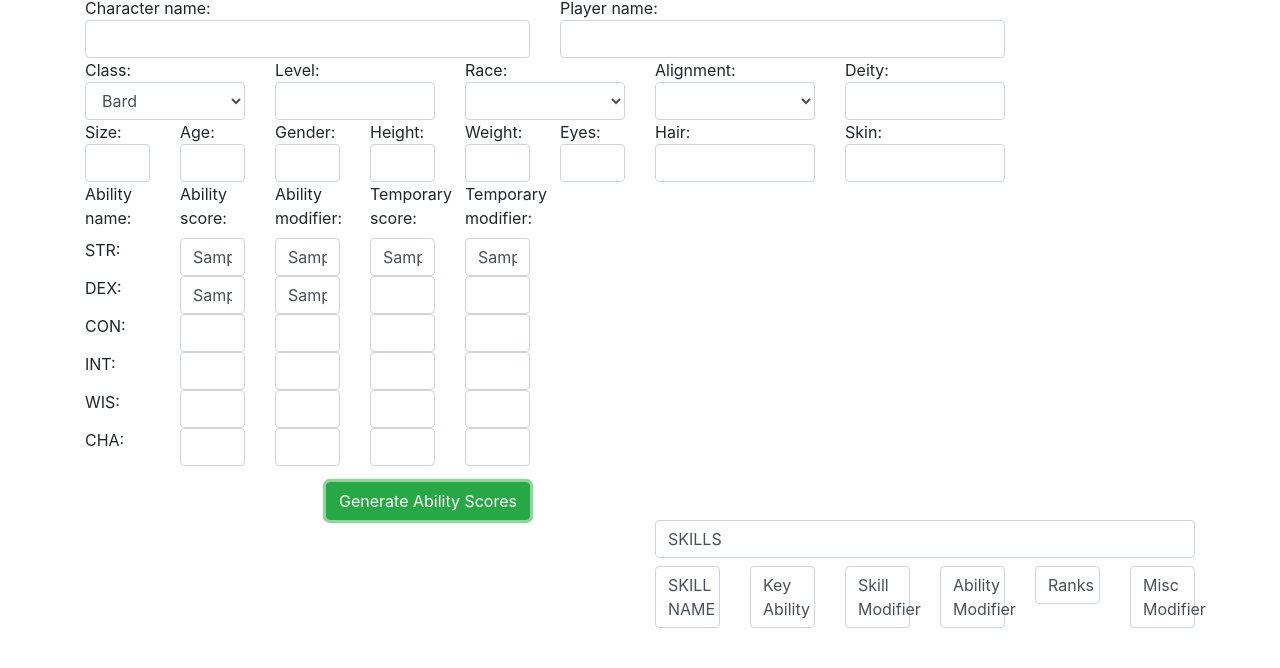
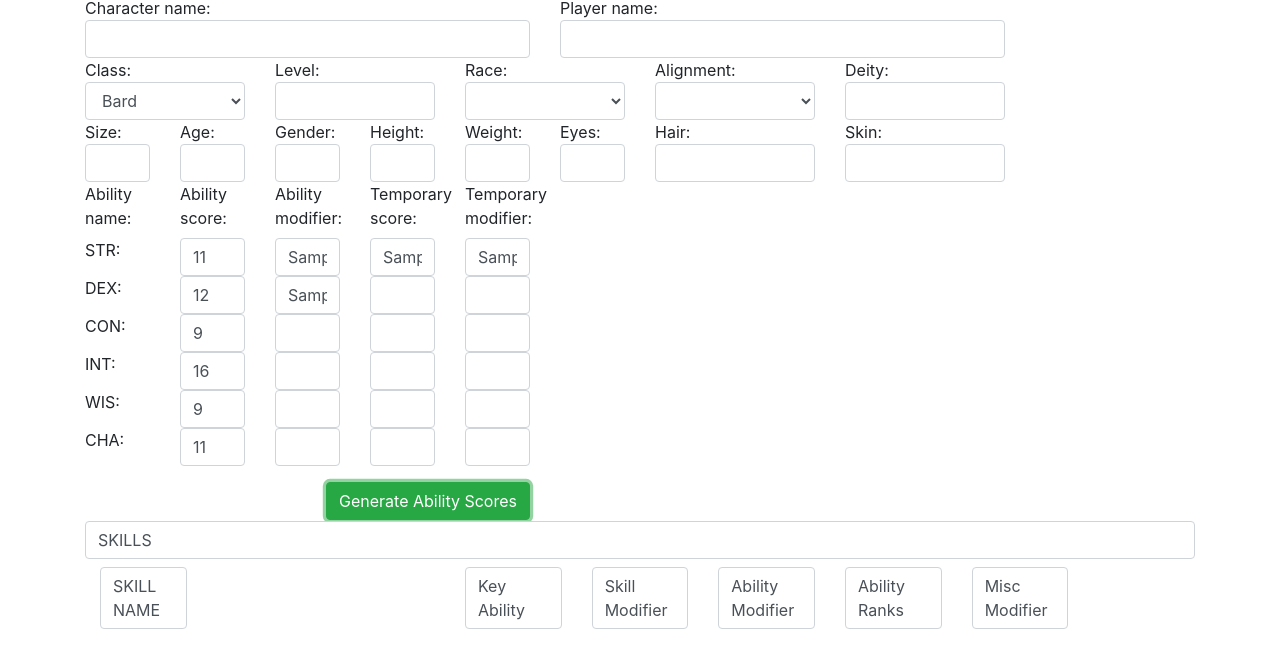
Before and after one commit to CliveSlatter/ADND_CharacterGenerator, a plain HTML site: page resources/client/index.html in a window 1280 px wide. Both pictures are taken after typing "Sample", "Sample", "Sample", "Sample", "Sample", "Sample" into the empty fields and a click on the button "Generate Ability Scores". Shown: the part 60-728 px from the top of the page. Drawn offline with Linux system fonts and the light colour scheme.

Commit message:
Main form changed

```diff
--- a/resources/client/index.html
+++ b/resources/client/index.html
@@ -10,44 +10,46 @@
     <script src="/client/js/js.cookie.min.js"></script>
     <link href="/client/css/bootstrap.min.css" rel="stylesheet">
     <link href="/client/css/custom.css" rel="stylesheet">
+    <script src="/client/js/character.js"></script>
 
 </head>
-<body onload="pageLoad();">
+<body>
 
 <h1 style="text-align: center">D&D 3.5 Character Sheet</h1>
 
 <div class="container">
     <div class="row">
-        <div class="col-5 d-inline-block">Character name:<input type="text" name="cName" required class="form-control">
+        <div class="col-5 d-inline-block">Character name:<input type="text" id="cName" required class="form-control">
         </div>
-        <div class="col-5 d-inline-block">Player name:<input type="text" name="pName" class="form-control"></div>
+        <div class="col-5 d-inline-block">Player name:<input type="text" id="pName" class="form-control"></div>
     </div>
 
     <div class="row">
         <div class="col-2 d-inline-block">Class:<select class="form-control" required>
             <option>Bard</option>
         </select></div>
-        <div class="col-2 d-inline-block">Level:<input type="text" name="level" required class="form-control"></div>
+        <div class="col-2 d-inline-block">Level:<input type="text" id="level" required class="form-control"></div>
         <div class="col-2 d-inline-block">Race:<select class="form-control" required></select></div>
         <div class="col-2 d-inline-block">Alignment:<select class="form-control" required></select></div>
-        <div class="col-2 d-inline-block">Deity:<input type="text" name="deity" class="form-control"></div>
+        <div class="col-2 d-inline-block">Deity:<input type="text" id="deity" class="form-control"></div>
     </div>
 
     <div class="row">
-        <div class="col-1 d-inline-block">Size:<input type="text" name="size" class="form-control"></div>
-        <div class="col-1 d-inline-block">Age:<input type="text" name="age" class="form-control"></div>
-        <div class="col-1 d-inline-block">Gender:<input type="text" name="gender" class="form-control"></div>
-        <div class="col-1 d-inline-block">Height:<input type="text" name="height" class="form-control"></div>
-        <div class="col-1 d-inline-block">Weight:<input type="text" name="weight" class="form-control"></div>
-        <div class="col-1 d-inline-block">Eyes:<input type="text" name="eyes" class="form-control"></div>
-        <div class="col-2 d-inline-block">Hair:<input type="text" name="hair" class="form-control"></div>
-        <div class="col-2 d-inline-block">Skin:<input type="text" name="skin" class="form-control"></div>
+        <div class="col-1 d-inline-block">Size:<input type="text" id="size" class="form-control"></div>
+        <div class="col-1 d-inline-block">Age:<input type="text" id="age" class="form-control"></div>
+        <div class="col-1 d-inline-block">Gender:<input type="text" id="gender" class="form-control"></div>
+        <div class="col-1 d-inline-block">Height:<input type="text" id="height" class="form-control"></div>
+        <div class="col-1 d-inline-block">Weight:<input type="text" id="weight" class="form-control"></div>
+        <div class="col-1 d-inline-block">Eyes:<input type="text" id="eyes" class="form-control"></div>
+        <div class="col-2 d-inline-block">Hair:<input type="text" id="hair" class="form-control"></div>
+        <div class="col-2 d-inline-block">Skin:<input type="text" id="skin" class="form-control"></div>
     </div>
+</div>
 
-
+<div class="container">
     <div class="row">
         <div class="col-6">
-            <form class="form-group">
+            <form id="abilities" class="form-group">
                 <div class="row">
                     <div class="col-2 d-inline-block"><label>Ability name:</label></div>
                     <div class="col-2 d-inline-block"><label>Ability score:</label></div>
@@ -58,51 +60,53 @@
 
                 <div class="row">
                     <div class="col-2 d-inline-block"><label>STR:</label></div>
-                    <div class="col-2 d-inline-block"><input type="text" name="str_as" class="form-control"></div>
-                    <div class="col-2 d-inline-block"><input type="text" name="str_am" class="form-control"></div>
-                    <div class="col-2 d-inline-block"><input type="text" name="str_ts" class="form-control"></div>
-                    <div class="col-2 d-inline-block"><input type="text" name="str_tm" class="form-control"></div>
+                    <div class="col-2 d-inline-block"><input type="text" id="str_as" class="form-control"></div>
+                    <div class="col-2 d-inline-block"><input type="text" id="str_am" class="form-control"></div>
+                    <div class="col-2 d-inline-block"><input type="text" id="str_ts" class="form-control"></div>
+                    <div class="col-2 d-inline-block"><input type="text" id="str_tm" class="form-control"></div>
                 </div>
 
                 <div class="row">
                     <div class="col-2 d-inline-block"><label>DEX:</label></div>
-                    <div class="col-2 d-inline-block"><input type="text" name="dex_as" class="form-control"></div>
-                    <div class="col-2 d-inline-block"><input type="text" name="dex_am" class="form-control"></div>
-                    <div class="col-2 d-inline-block"><input type="text" name="dex_ts" class="form-control"></div>
-                    <div class="col-2 d-inline-block"><input type="text" name="dex_tm" class="form-control"></div>
+                    <div class="col-2 d-inline-block"><input type="text" id="dex_as" class="form-control"></div>
+                    <div class="col-2 d-inline-block"><input type="text" id="dex_am" class="form-control"></div>
+                    <div class="col-2 d-inline-block"><input type="text" id="dex_ts" class="form-control"></div>
+                    <div class="col-2 d-inline-block"><input type="text" id="dex_tm" class="form-control"></div>
                 </div>
                 <div class="row">
                     <div class="col-2 d-inline-block"><label>CON:</label></div>
-                    <div class="col-2 d-inline-block"><input type="text" name="con_as" class="form-control"></div>
-                    <div class="col-2 d-inline-block"><input type="text" name="con_am" class="form-control"></div>
-                    <div class="col-2 d-inline-block"><input type="text" name="con_ts" class="form-control"></div>
-                    <div class="col-2 d-inline-block"><input type="text" name="con_tm" class="form-control"></div>
+                    <div class="col-2 d-inline-block"><input type="text" id="con_as" class="form-control"></div>
+                    <div class="col-2 d-inline-block"><input type="text" id="con_am" class="form-control"></div>
+                    <div class="col-2 d-inline-block"><input type="text" id="con_ts" class="form-control"></div>
+                    <div class="col-2 d-inline-block"><input type="text" id="con_tm" class="form-control"></div>
                 </div>
                 <div class="row">
                     <div class="col-2 d-inline-block"><label>INT:</label></div>
-                    <div class="col-2 d-inline-block"><input type="text" name="int_as" class="form-control"></div>
-                    <div class="col-2 d-inline-block"><input type="text" name="int_am" class="form-control"></div>
-                    <div class="col-2 d-inline-block"><input type="text" name="int_ts" class="form-control"></div>
-                    <div class="col-2 d-inline-block"><input type="text" name="int_tm" class="form-control"></div>
+                    <div class="col-2 d-inline-block"><input type="text" id="int_as" class="form-control"></div>
+                    <div class="col-2 d-inline-block"><input type="text" id="int_am" class="form-control"></div>
+                    <div class="col-2 d-inline-block"><input type="text" id="int_ts" class="form-control"></div>
+                    <div class="col-2 d-inline-block"><input type="text" id="int_tm" class="form-control"></div>
                 </div>
                 <div class="row">
                     <div class="col-2 d-inline-block"><label>WIS:</label></div>
-                    <div class="col-2 d-inline-block"><input type="text" name="wis_as" class="form-control"></div>
-                    <div class="col-2 d-inline-block"><input type="text" name="wis_am" class="form-control"></div>
-                    <div class="col-2 d-inline-block"><input type="text" name="wis_ts" class="form-control"></div>
-                    <div class="col-2 d-inline-block"><input type="text" name="wis_tm" class="form-control"></div>
+                    <div class="col-2 d-inline-block"><input type="text" id="wis_as" class="form-control"></div>
+                    <div class="col-2 d-inline-block"><input type="text" id="wis_am" class="form-control"></div>
+                    <div class="col-2 d-inline-block"><input type="text" id="wis_ts" class="form-control"></div>
+                    <div class="col-2 d-inline-block"><input type="text" id="wis_tm" class="form-control"></div>
                 </div>
                 <div class="row">
                     <div class="col-2 d-inline-block"><label>CHA:</label></div>
-                    <div class="col-2 d-inline-block"><input type="text" name="cha_as" class="form-control"></div>
-                    <div class="col-2 d-inline-block"><input type="text" name="cha_am" class="form-control"></div>
-                    <div class="col-2 d-inline-block"><input type="text" name="cha_ts" class="form-control"></div>
-                    <div class="col-2 d-inline-block"><input type="text" name="cha_tm" class="form-control"></div>
+                    <div class="col-2 d-inline-block"><input type="text" id="cha_as" class="form-control"></div>
+                    <div class="col-2 d-inline-block"><input type="text" id="cha_am" class="form-control"></div>
+                    <div class="col-2 d-inline-block"><input type="text" id="cha_ts" class="form-control"></div>
+                    <div class="col-2 d-inline-block"><input type="text" id="cha_tm" class="form-control"></div>
                 </div>
             </form>
             <div class="row">
                 <div class="col-10">
-                    <button class="btn btn-success float-right">Generate Ability Scores</button>
+                    <button onclick="GenerateAbilityScores();" class="btn btn-success float-right">Generate Ability
+                        Scores
+                    </button>
                 </div>
             </div>
 
@@ -120,17 +124,23 @@
 
         </div>
 
-        <div class="col-6">
+        <div class="col-12">
             <div class="row">
                 <div class="col-12"><label class="form-control">SKILLS</label></div>
             </div>
             <div class="row">
-                <div class="col-2"><label class="form-control">SKILL NAME</label></div>
-                <div class="col-2"><label class="form-control">Key Ability</label></div>
-                <div class="col-2"><label class="form-control">Skill Modifier</label></div>
-                <div class="col-2"><label class="form-control">Ability Modifier</label></div>
-                <div class="col-2"><label class="form-control">Ranks</label></div>
-                <div class="col-2"><label class="form-control">Misc Modifier</label></div>
+                <div class="col-4">
+                    <div class="col-4"><label class="form-control">SKILL NAME</label></div>
+                </div>
+                <div class="col-8">
+                    <div class="row">
+                        <div class="col-2 d-inline-block"><label class="form-control">Key Ability</label></div>
+                        <div class="col-2 d-inline-block"><label class="form-control">Skill Modifier</label></div>
+                        <div class="col-2 d-inline-block"><label class="form-control">Ability Modifier</label></div>
+                        <div class="col-2 d-inline-block"><label class="form-control">Ability Ranks</label></div>
+                        <div class="col-2 d-inline-block"><label class="form-control">Misc Modifier</label></div>
+                    </div>
+                </div>
             </div>
 
 
@@ -138,6 +148,12 @@
     </div>
 </div>
 
+</div>
+
+<div class="container">
+
+</div>
+
 
 </body>
 </html>
--- a/resources/client/js/character.js
+++ b/resources/client/js/character.js
@@ -1,31 +1,41 @@
 function pageLoad() {
-    addAbilitiesTable();
     deleteRow();
 }
 
-function addAbilitiesTable(){
-    $.ajax({
-        url: '/abilities/list',
-        type: 'GET',
-        success: AbilitiesList => {
+function GenerateAbilityScores() {
+    console.log("Button pressed");
+    let total = 0;
+    let low = 20;
+    for (let a = 0; a < 6; a++) {
+        let rolls = [];
 
-        let abilitiesHTML = `<div class="container">`
-            + `<div class="row mb-2">`
-            + `<div class="col-3 bg-light font-weight-bold">Track ID</div>`
-            + `<div class="col-3 bg-light font-weight-bold">Year</div>`
-            + `<div class="col-3 bg-light font-weight-bold">Artist</div>`
-            + `<div class="col-3 bg-light font-weight-bold">Track</div>`
-            + `</div>`;
-
-    for (let track of trackList) trackHTML += `<div class="row col-form-label">`
-        + `<div class="col-3">${track.trackID}</div>`
-        + `<div class="col-3">${track.year}</div>`
-        + `<div class="col-3">${track.artist}</div>`
-        + `<div class="col-3">${track.title}</div>`
-        + `</div>`;
-    trackHTML += `</div>`;
-
-    $('#abilityList').html(trackHTML);
+        for (let b = 0; b < 4; b++) {
+            rolls[b] = Math.floor((Math.random() * 6) + 0.5);
+            console.log(rolls[b]);
+            if (rolls[b] < low) low = rolls[b];
+            total += rolls[b];
+        }
+        total -= low;
+        switch (a) {
+            case 0:
+                document.getElementById("str_as").value = total.toString();
+                break;
+            case 1:
+                document.getElementById("dex_as").value = total.toString();
+                break;
+            case 2:
+                document.getElementById("con_as").value = total.toString();
+                break;
+            case 3:
+                document.getElementById("int_as").value = total.toString();
+                break;
+            case 4:
+                document.getElementById("wis_as").value = total.toString();
+                break;
+            case 5:
+                document.getElementById("cha_as").value = total.toString();
+        }
+        total = 0;
+        low = 20;
+    }
 }
-
-});
--- a/resources/client/js/login.js
+++ b/resources/client/js/login.js
@@ -32,7 +32,7 @@ function resetNewUserForm() {
                     alert(response);
                 } else {
                     Cookies.set("sessionToken", response);
-                    window.location.href = "../index.html";
+                    window.location.href = "../client/index.html";
                 }
             }
         });
```
Also changed, not shown: resources/client/login.html (+2 -0 lines), 6 other files.
